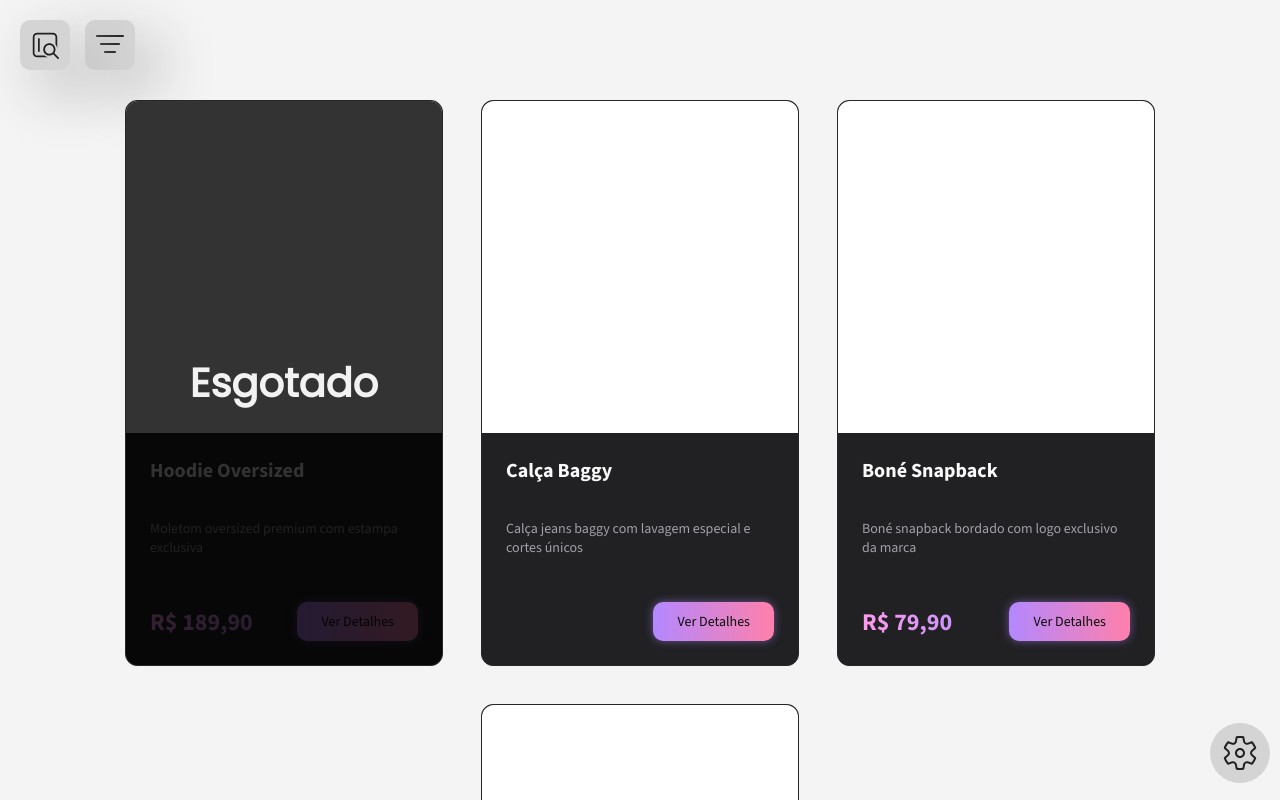
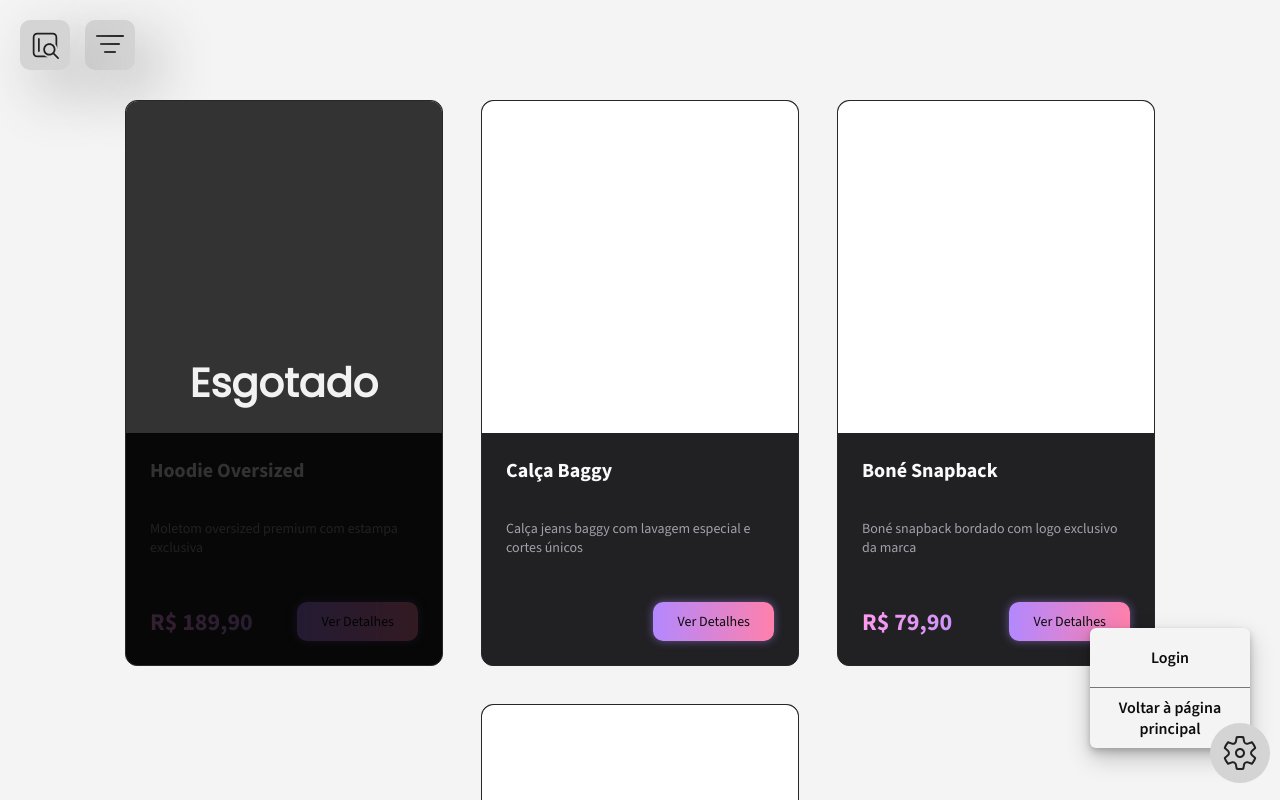
Before and after one commit to Eclipxis/DripStore-App, a Next.js app: page /products in a window 1280 px wide. Both pictures are taken after a click on the button 1240 px from the left and 752 px from the top of the page. Shown: the top 800 px of the page. Built offline with nearby package versions, Linux system fonts and the light colour scheme.

Commit message:
feat: sign-in and settings modal

```diff
--- a/next.config.ts
+++ b/next.config.ts
@@ -3,6 +3,7 @@ import type { NextConfig } from "next";
 const nextConfig: NextConfig = {
   /* config options here */
   reactStrictMode: true,
+  allowedDevOrigins: ['192.168.0.120']
 };
 
 export default nextConfig;
--- a/package.json
+++ b/package.json
@@ -13,6 +13,7 @@
     "next": "15.4.4",
     "react": "19.1.0",
     "react-dom": "19.1.0",
+    "react-icons": "^5.5.0",
     "styled-components": "^6.1.19",
     "zustand": "^5.0.7"
   },
--- a/src/ui/atoms/settings-button/index.tsx
+++ b/src/ui/atoms/settings-button/index.tsx
@@ -1,11 +1,33 @@
+import { useModals } from '@/ui/context/modals/context';
 import * as S from './styled';
+import { useRef } from 'react';
 
 const SettingsButton = () => {
+  const { open, modals } = useModals((state) => state);
+
+  const buttonRef = useRef<HTMLButtonElement>(null);
+
+  const openModal = () => {
+    const modalAlreadyIsOpen = modals.find(modal => modal === 'settings');
+
+    if (!buttonRef || !buttonRef.current || !!modalAlreadyIsOpen)
+      return;
+
+    const { top, left } = buttonRef.current.getBoundingClientRect()
+
+    const adjustedTop = `${top - 95}px`
+    const adjustedLeft = `${left - 120}px`
+
+    open('settings', { position: { top: adjustedTop, left: adjustedLeft } })
+  }
+
   return (
     <S.Button
+      id='settings-button'
+      ref={buttonRef}
       whileHover={{ scale: 1.2 }}
       whileTap={{ scale: 0.75 }}
-      onClick={() => {}}
+      onClick={openModal}
     />
   )
 }
--- a/src/ui/context/modals/index.tsx
+++ b/src/ui/context/modals/index.tsx
@@ -2,11 +2,13 @@
 import { createElement } from "react";
 import { useModals } from "./context";
 import SignInModal from "@/ui/modals/sign-in";
+import SettingsModal from "@/ui/modals/settings";
 
-export type ModalIds = 'sign-in';
+export type ModalIds = 'sign-in' | 'settings';
 
 const ListModals: Record<ModalIds, any> = {
   "sign-in": SignInModal,
+  settings: SettingsModal
 };
 
 const Modals = () => {
--- /dev/null
+++ b/src/ui/modals/settings/index.tsx
@@ -0,0 +1,64 @@
+import { useModals } from '@/ui/context/modals/context'
+import * as S from './styled'
+import { useClickOutside } from '@/ui/hooks/use-click-outside';
+import { useRef } from 'react';
+import { useRouter } from 'next/navigation';
+
+interface Props {
+  position: { top: string, left: string }
+}
+
+const SettingsModal = ({ position }: Props) => {
+  const { open, closeAll } = useModals((state) => state);
+  const modalRef = useRef<HTMLDivElement>(null);
+  const router = useRouter();
+
+  useClickOutside(modalRef, closeAll, ['settings-button'])
+
+  const getItems = () => {
+    return [
+      {
+        label: 'Login',
+        onClick: () => {
+          closeAll();
+          open('sign-in');
+        }
+      },
+      {
+        label: 'Voltar à página principal',
+        onClick: () => {
+          closeAll();
+          router.replace('/');
+        }
+      }
+    ];
+  }
+
+  return (
+    <S.Container
+      ref={modalRef}
+      top={position.top}
+      left={position.left}
+      initial={{ opacity: 0, scale: 0.5 }}
+      animate={{ opacity: 1, scale: 1 }}
+      transition={{
+        duration: 0.5,
+        ease: [0, 0.71, 0.2, 1.01],
+      }}
+    >
+      {getItems().map((item, index) => (
+        <S.Item
+          key={`${item.label}-${index}`}
+          isLastItem={(getItems().length - 1) === index}
+          onClick={item.onClick}
+        >
+          <S.Text>
+            {item.label}
+          </S.Text>
+        </S.Item>
+      ))}
+    </S.Container>
+  )
+}
+
+export default SettingsModal;
--- /dev/null
+++ b/src/ui/modals/settings/styled.ts
@@ -0,0 +1,40 @@
+import { motion } from "motion/react";
+import styled, { css } from "styled-components";
+
+export const Container = styled(motion.div)<{ top: string, left: string }>`
+  width: 16rem;
+  height: 12rem;
+  position: absolute;
+  top: ${props => props.top};
+  left: ${props => props.left};
+
+  background-color: #f4f4f4;
+  border-radius: 0.6rem;
+  box-shadow: 0 1rem 2.5rem rgba(0, 0, 0, 0.2),
+              0 0.5rem 1rem rgba(0, 0, 0, 0.15),
+              0 0.2rem 0.5rem rgba(0, 0, 0, 0.1);
+
+  z-index: 40;
+  display: flex;
+  flex-direction: column;
+`;
+
+export const Item = styled.div<{ isLastItem: boolean }>`
+  display: flex;
+  justify-content: center;
+  align-items: center;
+  width: 100%;
+  height: 100%;
+  cursor: pointer;
+
+  ${props => !props.isLastItem && css`
+    border-bottom: 1px solid #777777ff;
+  `}
+`;
+
+export const Text = styled.p`
+  font-size: 1.6rem;
+  font-weight: 600;
+  color: #0d0d0d;
+  text-align: center;
+`;
--- a/src/ui/modals/sign-in/index.tsx
+++ b/src/ui/modals/sign-in/index.tsx
@@ -1,10 +1,63 @@
+import { useModals } from '@/ui/context/modals/context';
 import * as S from './styled'
+import { useEffect, useState } from 'react';
+import { FaEye, FaEyeSlash } from 'react-icons/fa';
 
 const SignInModal = () => {
+  const { closeAll } = useModals((state) => state);
+  const [userCode, setUserCode] = useState<string>('');
+  const [password, setPassword] = useState<string>('');
+  const [showPassword, setShowPassword] = useState<boolean>(false);
+
+  const handleLogin = () => {}
+
+  useEffect(() => {
+    document.body.style.overflow = 'hidden';
+
+    return () => {
+      document.body.style.overflow = '';
+    };
+  }, []);
+
   return (
-    <S.Container>
-    </S.Container>
-  )
+    <S.Overlay onClick={closeAll}>
+      <S.Container onClick={(evt) => { evt.stopPropagation() }}>
+        <S.ReturnButton size={25} onClick={closeAll} />
+
+        <S.Title>Login</S.Title>
+
+        <S.WrapperTexts>
+          <S.Description>
+            Apenas funcionários podem <br />
+            fazer login!
+          </S.Description>
+        </S.WrapperTexts>
+
+        <S.WrapperInputs>
+          <S.Input
+            type="text"
+            placeholder="Código de Usuário"
+            value={userCode}
+            onChange={(e) => setUserCode(e.target.value)}
+          />
+          <S.PasswordWrapper>
+            <S.Input
+              type={showPassword ? 'text' : 'password'}
+              placeholder="Senha"
+              value={password}
+              onChange={(e) => setPassword(e.target.value)}
+            />
+            <S.TogglePasswordButton onClick={() => setShowPassword((prev) => !prev)}>
+              {showPassword ? <FaEyeSlash size={20} /> : <FaEye size={20} />}
+            </S.TogglePasswordButton>
+          </S.PasswordWrapper>
+          <S.LoginButton onClick={handleLogin}>
+            Entrar
+          </S.LoginButton>
+        </S.WrapperInputs>
+      </S.Container>
+    </S.Overlay>
+  );
 }
 
 export default SignInModal;
--- a/src/ui/modals/sign-in/styled.ts
+++ b/src/ui/modals/sign-in/styled.ts
@@ -1,10 +1,127 @@
+import { FaArrowLeft } from "react-icons/fa";
 import styled from "styled-components";
 
-export const Container = styled.div`
-  position: absolute;
+export const Overlay = styled.div`
+  position: fixed;
   top: 0;
   left: 0;
+
   width: 100dvw;
   height: 100dvh;
+
+  background-color: rgba(0, 0, 0, 0.6);
+  z-index: 50;
+
+  display: flex;
+  justify-content: center;
+  align-items: center;
+`;
+
+export const Container = styled.div`
+  display: flex;
+  flex-direction: column;
+  align-items: center;
+
   background-color: #f4f4f4;
+  z-index: 60;
+  padding: 3rem;
+
+  width: 100dvw;
+  height: 100dvh;
+
+  @media (min-width: 630px) {
+    width: 90%;
+    max-width: 500px;
+    height: auto;
+    max-height: 90dvh;
+
+    border-radius: 1rem;
+    box-shadow: 0px 8px 24px rgba(0, 0, 0, 0.3);
+    overflow-y: auto;
+  }
 `;
+
+export const ReturnButton = styled(FaArrowLeft)`
+  position: fixed;
+  top: 1.5rem;
+  left: 1.5rem;
+
+  @media (min-width: 630px) {
+    display: none;
+  }
+`;
+
+export const Title = styled.h1`
+  font-size: 3rem;
+  font-weight: 600;
+  font-family: 'Poppins';
+  padding-bottom: 5rem;
+`;
+
+export const Description = styled.p`
+  font-size: 1.8rem;
+  text-align: center;
+`;
+
+export const WrapperTexts = styled.div`
+  display: flex;
+  background-color: #a5d2f1d7;
+  border: 1px solid #0095ffff;
+  padding: 1.5rem;
+  border-radius: 0.8rem;
+`
+
+export const WrapperInputs = styled.div`
+  display: flex;
+  flex-direction: column;
+  gap: 2rem;
+  padding-top: 5rem;
+  width: 90%;
+`
+
+export const Input = styled.input`
+  height: 5rem;
+  border-radius: 1rem;
+  padding: 1.6rem;
+  font-size: 1.8rem;
+  font-family: 'Poppins';
+  background: #d4d4d4;
+  width: 100%;
+`;
+
+export const LoginButton = styled.button`
+  margin-top: 2rem;
+  padding: 1.4rem;
+  font-size: 1.8rem;
+  font-family: 'Poppins';
+  border: none;
+  border-radius: 1rem;
+  background-color: #0095ff;
+  color: white;
+  cursor: pointer;
+  transition: background-color 0.3s;
+
+  &:hover {
+    background-color: #007acc;
+  }
+`;
+
+export const PasswordWrapper = styled.div`
+  position: relative;
+  width: 100%;
+`;
+
+export const TogglePasswordButton = styled.button`
+  position: absolute;
+  top: 55%;
+  right: 1.6rem;
+  transform: translateY(-50%);
+  background: transparent;
+  border: none;
+  cursor: pointer;
+  color: #555;
+
+  &:hover {
+    color: #000;
+  }
+`;
--- a/src/ui/templates/hero/index.tsx
+++ b/src/ui/templates/hero/index.tsx
@@ -41,7 +41,7 @@ const Hero = () => {
             ease: [0, 0.71, 0.2, 1.01]
           }}
         >
-          Eleve seu estilo com as melhores peças de street wear.<br />
+          Eleve seu estilo com as melhores peças de street wear. <br />
           Autenticidade, qualidade e atitude em cada look.
         </S.Subtitle>
 
```
Also changed, not shown: 1 other file (tests, documents, lock files or other folders).
